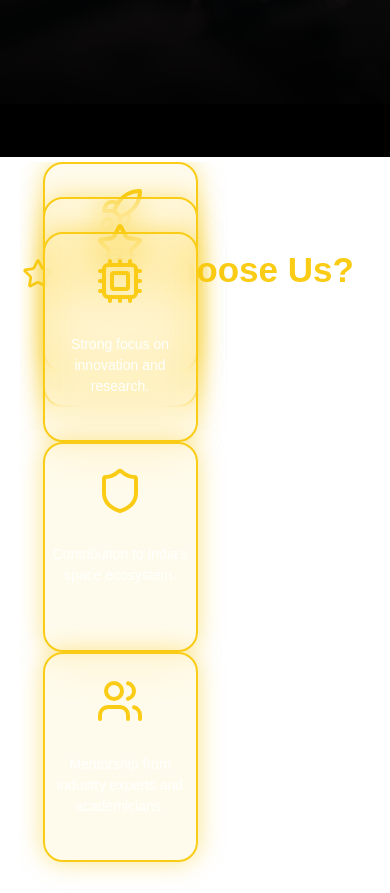
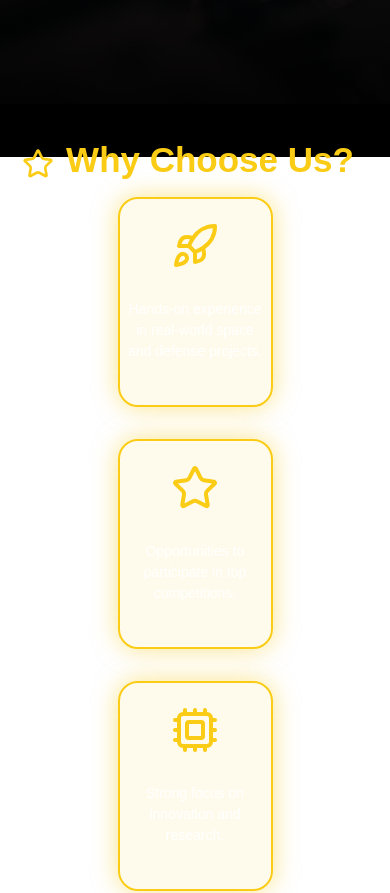
Before and after one commit to anurrraggg/ray, a Next.js app: page / in a window 390 px wide. Shown: the part 740-1633 px from the top of the page. Built offline with nearby package versions, Linux system fonts and the light colour scheme.

Commit message:
Fix Description component mobile layout and spacing

```diff
--- a/src/components/Description.jsx
+++ b/src/components/Description.jsx
@@ -12,7 +12,7 @@ const VerticalSpaceCards = () => {
     <>
       <div className="flex items-center justify-center flex-col gap-8 w-full bg-black">
         {/* Why Choose Us */}
-        <div className="relative top-[140px] left-[-9px] md:left-[20px]">
+        <div className="relative top-[30px] left-[-9px] md:left-[20px]">
           <h2 className="text-[35px] md:text-6xl font-bold text-[#facc15] flex justify-center items-center gap-2 md:gap-3">
             <Star className="pt-[8px] md:pt-0 h-10 w-10 md:w-14 md:h-14" />
             Why Choose Us?
@@ -22,7 +22,7 @@ const VerticalSpaceCards = () => {
 
       <div
         ref={secondRef}
-        className="relative z-[5] top-[5px] left-[20px] md:left-[40px] w-full h-[900px] md:h-[800px] text-center overflow-hidden"
+        className="relative z-[5] w-full h-auto md:h-[800px] text-center"
       >
         <motion.svg
           className="relative hidden md:flex md:w-[1650px] md:h-[650px] h-[450px] w-[400px] left-[-300px] md:left-[180px]"
@@ -44,7 +44,7 @@ const VerticalSpaceCards = () => {
           />
         </motion.svg>
 
-        <div className="md:flex grid grid-rows-2 md:flex-row flex-col md:items-center md:justify-center md:gap-[30px] w-full max-w-[345px] md:max-w-none md:w-[1370px] h-[700px] md:absolute md:left-[50px] md:bottom-[100px] md:h-[300px] mx-auto md:mx-0">
+        <div className="flex flex-col md:flex-row items-center justify-center gap-8 md:gap-[30px] w-full md:w-[1370px] h-auto md:h-[300px] relative md:absolute md:left-[50px] md:bottom-[100px] mx-auto py-10 md:py-0">
 
           {/* Reusable Card Style */}
           {[
```
